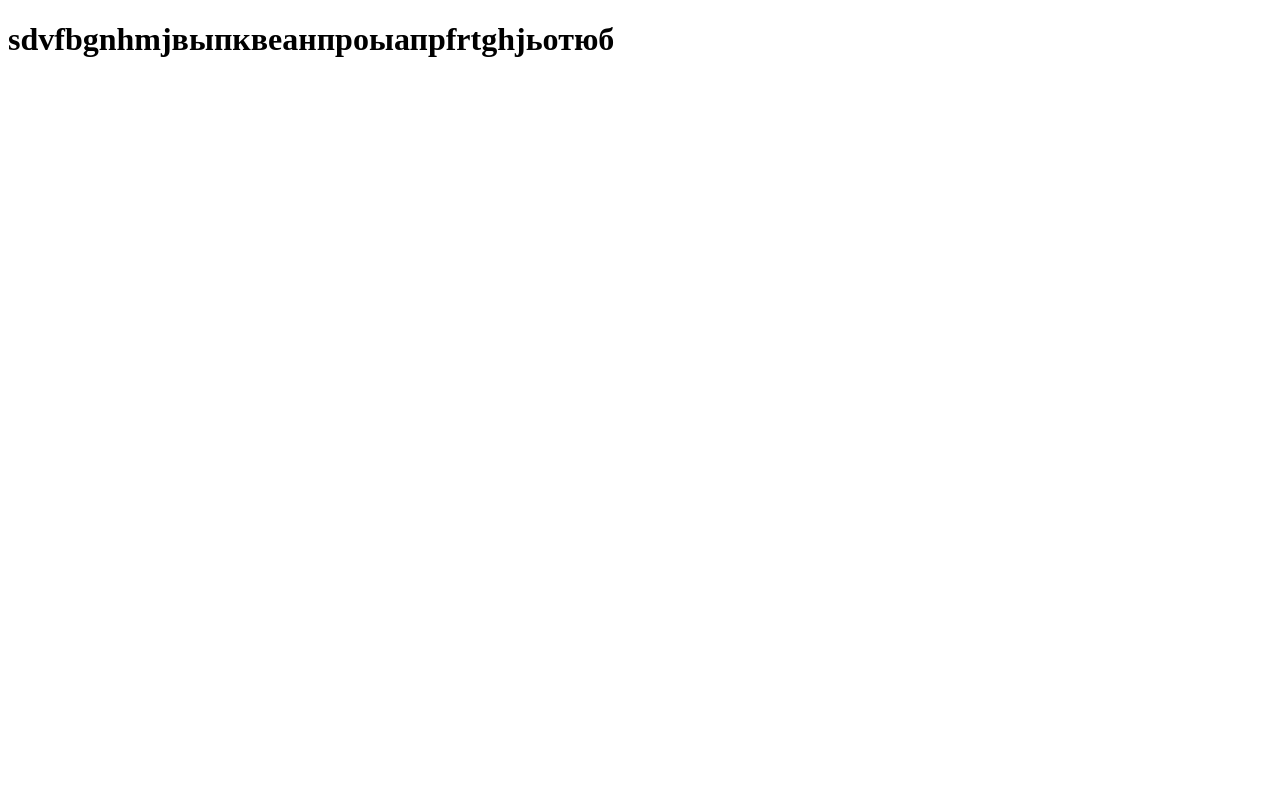
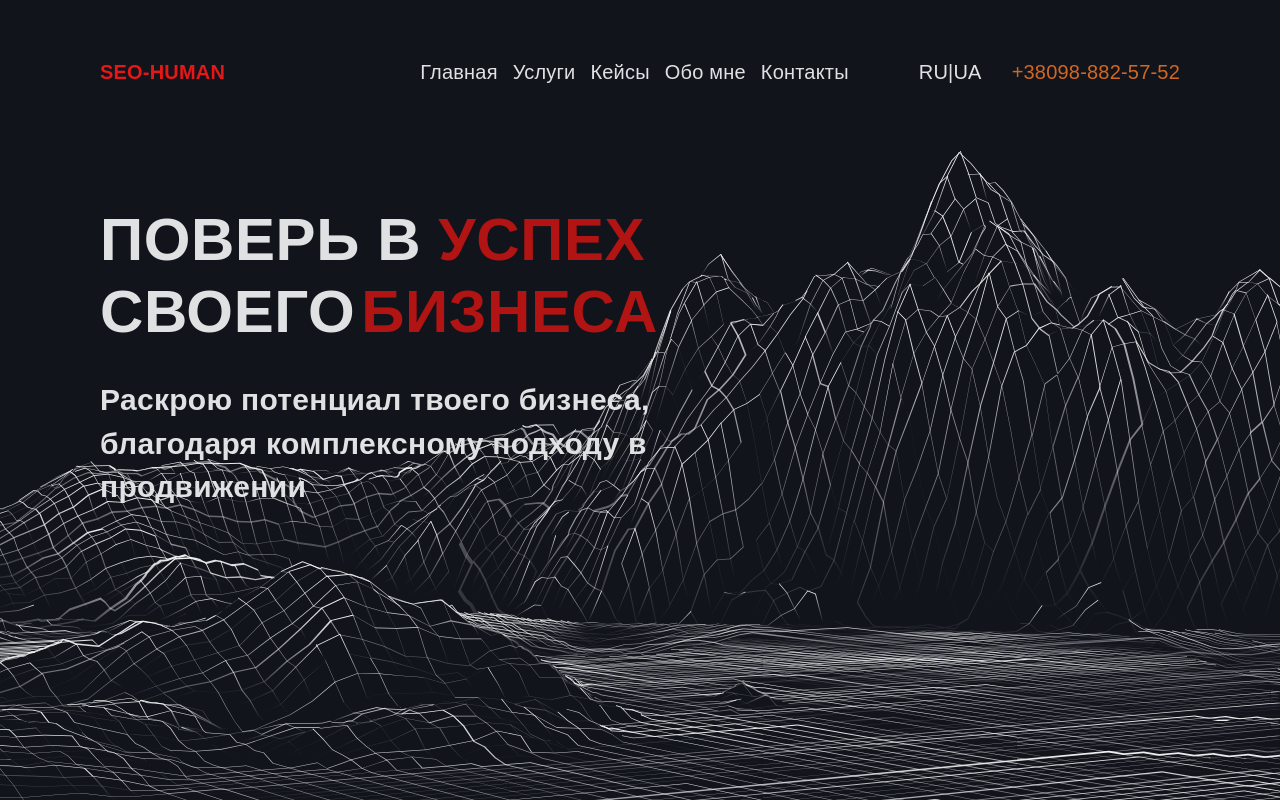
Before and after one commit to Igordikov/SEO-HUMAN, a plain HTML site: page index.html in a window 1280 px wide. Drawn offline with Linux system fonts and the light colour scheme.

Commit message:
main-page

```diff
--- /dev/null
+++ b/css/reset.css
@@ -0,0 +1,43 @@
+*, *::before, *::after {
+    box-sizing: border-box;
+}
+
+/* 2. Удалите стандартные отступы */
+* {
+    margin: 0;
+    padding: 0;
+}
+
+/* 3. Добавьте доступную высоту строки и улучшите рендеринг текста */
+body {
+    line-height: 1.2;
+
+}
+
+/* 4. Улучшите стандартные настройки медиа */
+img, picture, video, canvas, svg {
+    display: block;
+    max-width: 100%;
+}
+
+/* 5. Удалите встроенные стили типографики форм */
+input, button, textarea, select {
+    font: inherit;
+}
+
+
+
+/* 7. Создайте корневой контекст наложения */
+:root {
+	accent-color: #b21414;
+	background: #12141c;
+	color: gray #c4c4c4;
+}
+ul, ol {
+    list-style: none;
+}
+
+a {
+    text-decoration: none;
+    /* color: inherit; Наследует цвет текста от родительского элемента */
+}
--- a/css/styles.css
+++ b/css/styles.css
@@ -0,0 +1,238 @@
+
+/* Global */
+
+.container {
+    margin: 0 auto;
+}
+a {
+    color: inherit;
+    text-decoration: none;
+  }
+
+  .body-img {
+    background-image: url(../img/sprite.svg);
+ background-position: bottom;
+ position: absolute;
+    width: 100%;
+    height: 100%;
+    background-repeat: no-repeat;
+
+  }
+
+
+
+/* /Global */
+
+
+
+/* Стили по умолчанию для мобильных устройств */
+.container {
+    width: 100%;
+    padding: 10px;
+}
+
+/* header */
+
+.header-section {
+    padding: 30px 0;
+}
+
+.navigation {
+    display: none;
+}
+
+
+
+.container {
+    width: 100%;
+    padding: 10px;
+}
+
+
+.logo {
+    font-family: "Montserrat", sans-serif;
+    font-weight: 900;
+    font-size: 20px;
+    letter-spacing: 0.01em;
+    color: #e61717;
+}
+
+
+
+  /* /header */
+
+  /* main */
+
+.main-section {
+   padding: 50px 0 0;
+}
+
+.title-text {
+    max-width: 380px;
+}
+
+.digital {
+    font-family: "Montserrat", sans-serif;
+    font-weight: 600;
+    font-size: 50px;
+    letter-spacing: 0.01em;
+    color: #e0e1e3;
+}
+
+.marketing {
+    font-family: "Montserrat", sans-serif;
+    font-weight: 900;
+    font-size: 50px;
+    letter-spacing: 0.01em;
+    color: #b21414;
+
+}
+
+.subtitle {
+    font-family: "Montserrat", sans-serif;
+font-weight: 600;
+font-size: 20px;
+line-height: 1.45;
+letter-spacing: 0.01em;
+color: #e0e1e3;
+margin-top: 30px;
+}
+
+
+
+    /* /main */
+  /* Планшеты в портретной ориентации */
+@media (min-width: 600px) {
+    .container {
+      width: 540px;
+      padding: 15px;
+    }
+}
+
+  /* Планшеты в ландшафтной ориентации и небольшие десктопы */
+@media (min-width: 768px) {
+    .container {
+      width: 720px;
+      padding: 20px;
+    }
+}
+
+  /* Средние десктопы */
+
+/* header */
+
+@media (min-width: 992px) {
+    .container {
+      width: 990px;
+      padding: 25px;
+}
+
+
+
+.navigation {
+    display: flex;
+}
+
+.flex-nav {
+    display: flex;
+    justify-content: space-between;
+}
+
+.list-item {
+    padding: 20px 0;
+}
+
+.navigation-list {
+    display: flex;
+    gap: 15px;
+    font-family: "Montserrat", sans-serif;
+    font-weight: 400;
+    font-size: 15px;
+    letter-spacing: 0.01em;
+    color: #e0e1e3;
+}
+
+.lang {
+    display: flex;
+    margin-right: 30px;
+    margin-left: 70px;
+    font-family: "Montserrat", sans-serif;
+    font-weight: 400;
+    font-size: 15px;
+    letter-spacing: 0.01em;
+    color: #e0e1e3;
+}
+
+.tel {
+    font-family: "Montserrat", sans-serif;
+    font-weight: 400;
+    font-size: 15px;
+    letter-spacing: 0.01em;
+    color: #d16822;
+    }
+
+    /* /header */
+
+
+    /* main */
+    .main-section {
+        padding: 30px 0 0;
+
+     }
+
+     .title-text {
+        max-width: 600px;
+        min-height: 470PX;
+
+    }
+
+     .digital {
+       font-size: 60px;
+      }
+
+     .marketing {
+       font-size: 60px;
+         }
+
+     .subtitle {
+         font-family: "Montserrat", sans-serif;
+
+     font-size: 30px;
+
+     }
+
+}
+
+/* /main */
+
+
+/* footer */
+
+
+
+
+
+/* /footer */
+
+
+  /* Большие десктопы */
+@media (min-width: 1200px) {
+    .container {
+      width: 1140px;
+      padding: 30px;
+      gap: 20px;
+    }
+
+.navigation-list {
+    font-size: 15px;
+    font-size: 20px;
+    }
+
+.lang {
+   font-size: 20px;
+}
+
+.tel {
+    font-size: 20px;
+    }
+}
--- a/index.html
+++ b/index.html
@@ -5,8 +5,57 @@
     <meta name="viewport" content="width=device-width, initial-scale=1.0">
     <title>SEO-HUMAN</title>
     <link rel="stylesheet" href="./css/styles.css">
+    <link rel="stylesheet" href="./css/reset.css">
 </head>
+
+
+
 <body>
-    <h1>sdvfbgnhmjвыпквеанпроыапрfrtghjьотюб</h1>
+    <div class="body-img">
+        <header>
+                <section class="header-section">
+                    <div class="container">
+                     <div class="flex-nav">
+                        <a class="logo" href="#">SEO-HUMAN</a>
+
+                        <nav class="navigation">
+                            <ul class="navigation-list">
+                                <li><a class="list-item" href="#">Главная</a></li>
+                                <li><a class="list-item" href="#">Услуги</a></li>
+                                <li><a class="list-item" href="#">Кейсы </a></li>
+                                <li><a class="list-item" href="#">Обо мне</a></li>
+                                <li><a class="list-item" href="#">Контакты</a></li>
+                            </ul>
+                            <ul class="lang">
+                                <li><a class="list-item" href="#">RU|</a></li>
+                                <li><a class="list-item" href="#">UA</a></li>
+                            </ul>
+
+                                <div  class="tel"><a class="list-item" href="tel:+380988825752">+38098-882-57-52</a></div>
+
+                        </nav>
+
+
+                    </div>
+                </div>
+                </section>
+        </header>
+        <main>
+            <section class="main-section">
+                <div class="container">
+                    <div class="title-text">
+                        <h1><span class="digital">ПОВЕРЬ В <span class="marketing">УСПЕХ</span> СВОЕГО</span> <span class="marketing">БИЗНЕСА</span></h1>
+                        <h2 class="subtitle">Раскрою потенциал твоего бизнеса, благодаря комплексному подходу
+                            в продвижении</h2>
+                    </div>
+                </div>
+
+            </section>
+        </main>
+    </div>
+
+    <footer class="footer">
+
+    </footer>
 </body>
 </html>
```
Also changed, not shown: img/sprite.svg (added).
